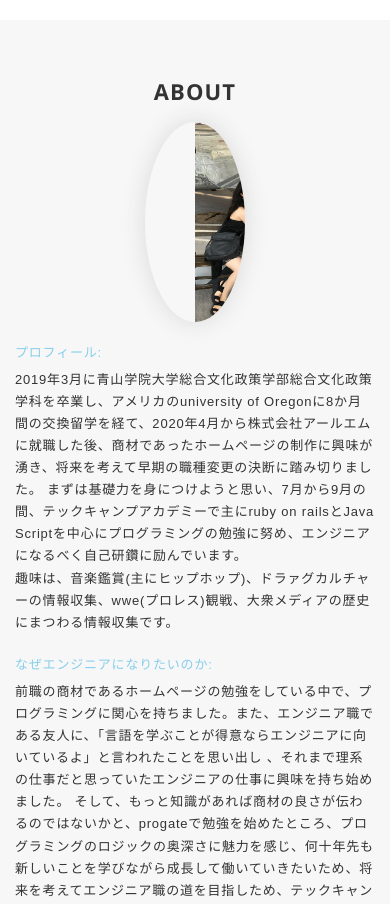
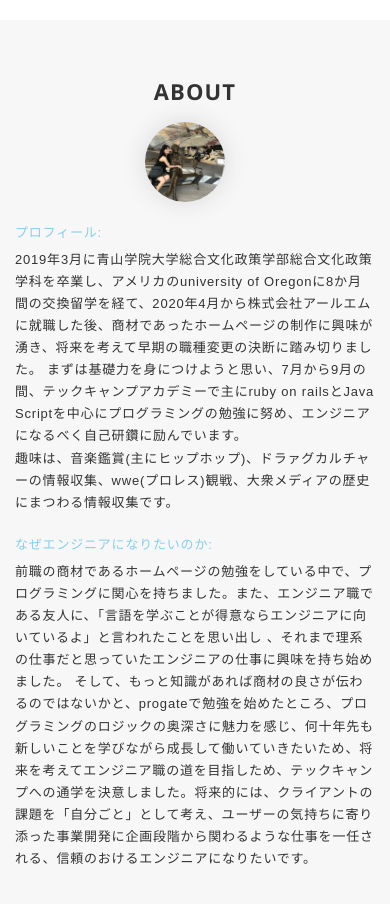
Before and after one commit to takoyakikunchan/portfollio, a plain HTML site: page public/index.html in a window 390 px wide. Shown: the part 2720-3624 px from the top of the page. Drawn offline with nearby package versions, Linux system fonts and the light colour scheme.

Commit message:
レスポンシブ

```diff
--- a/public/css/style.css
+++ b/public/css/style.css
@@ -579,6 +579,14 @@ li {
     max-width: 100%;
     margin: 0 auto 20px;
   }
+  .about-image {
+    border-radius: 50%;
+    width:  80px;
+    height: 80px;
+    box-shadow: 0 0 25px 0 #d9d9d9;
+    object-fit: cover;
+    object-position: 0% 0%;
+  }
 
   /* Skill */
   .skill-list {
```
